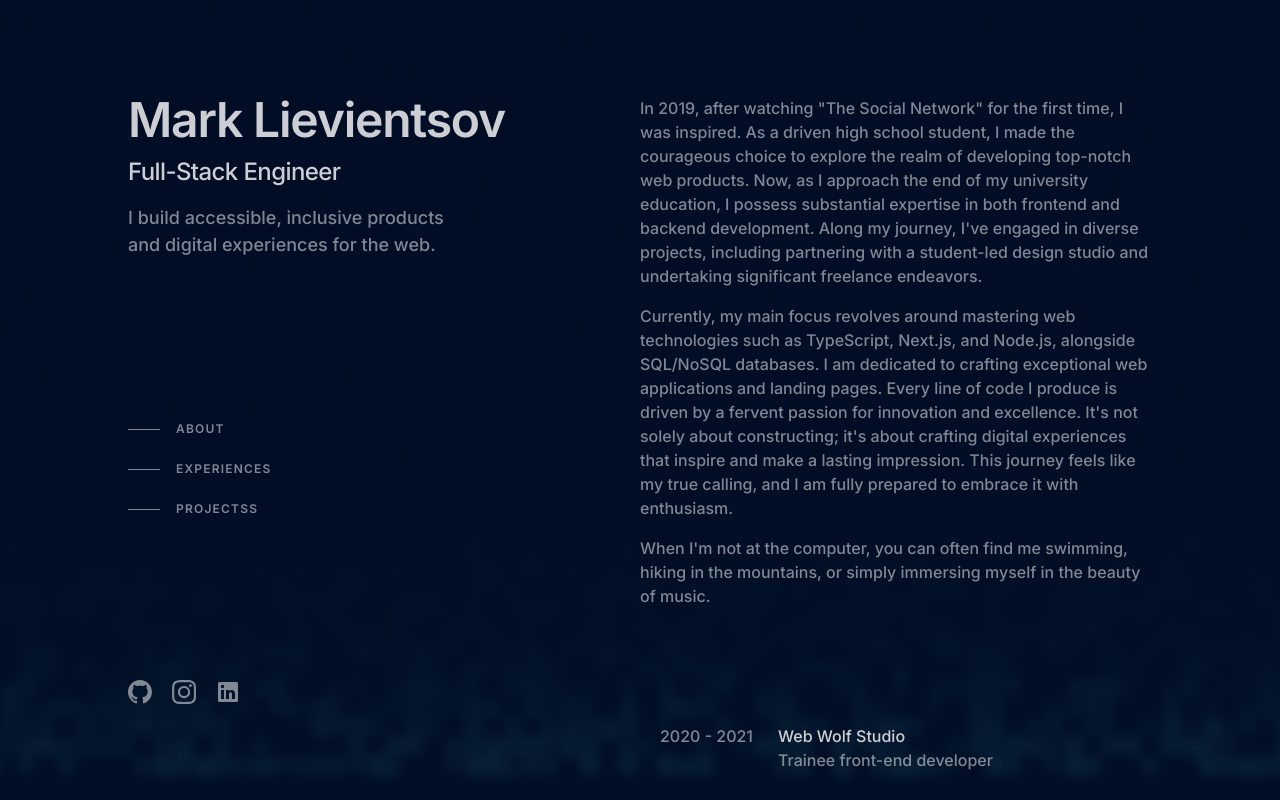
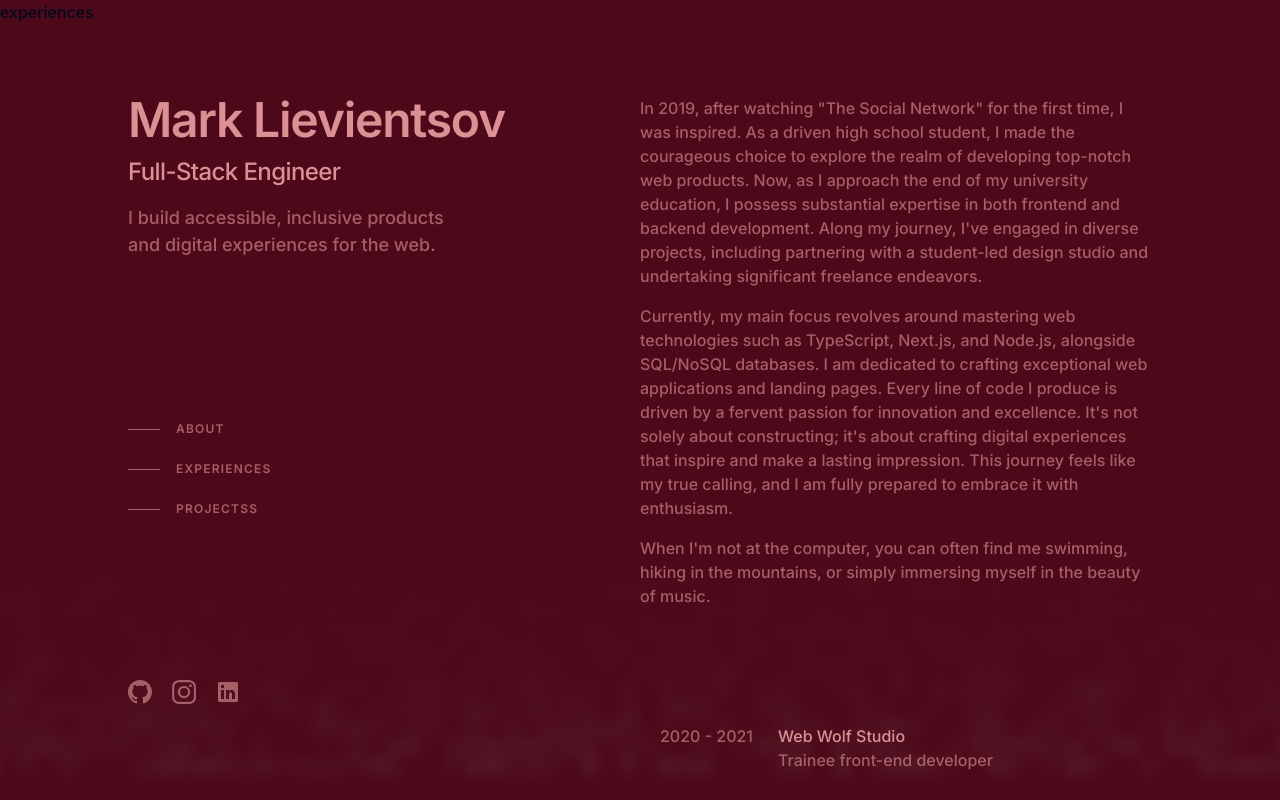
Before and after one commit to Mark-develop/My_portfolio, a React (Vite) app: page / in a window 1280 px wide. Shown: the top 800 px of the page. Built offline with nearby package versions, Linux system fonts and the light colour scheme.

Commit message:
Update experiences.css

```diff
--- a/src/components/experiences.css
+++ b/src/components/experiences.css
@@ -7,5 +7,5 @@
     min-height: 100vh;
 
     /* WREMENNO */
-    display: none;
+    display: one;
 }
```
